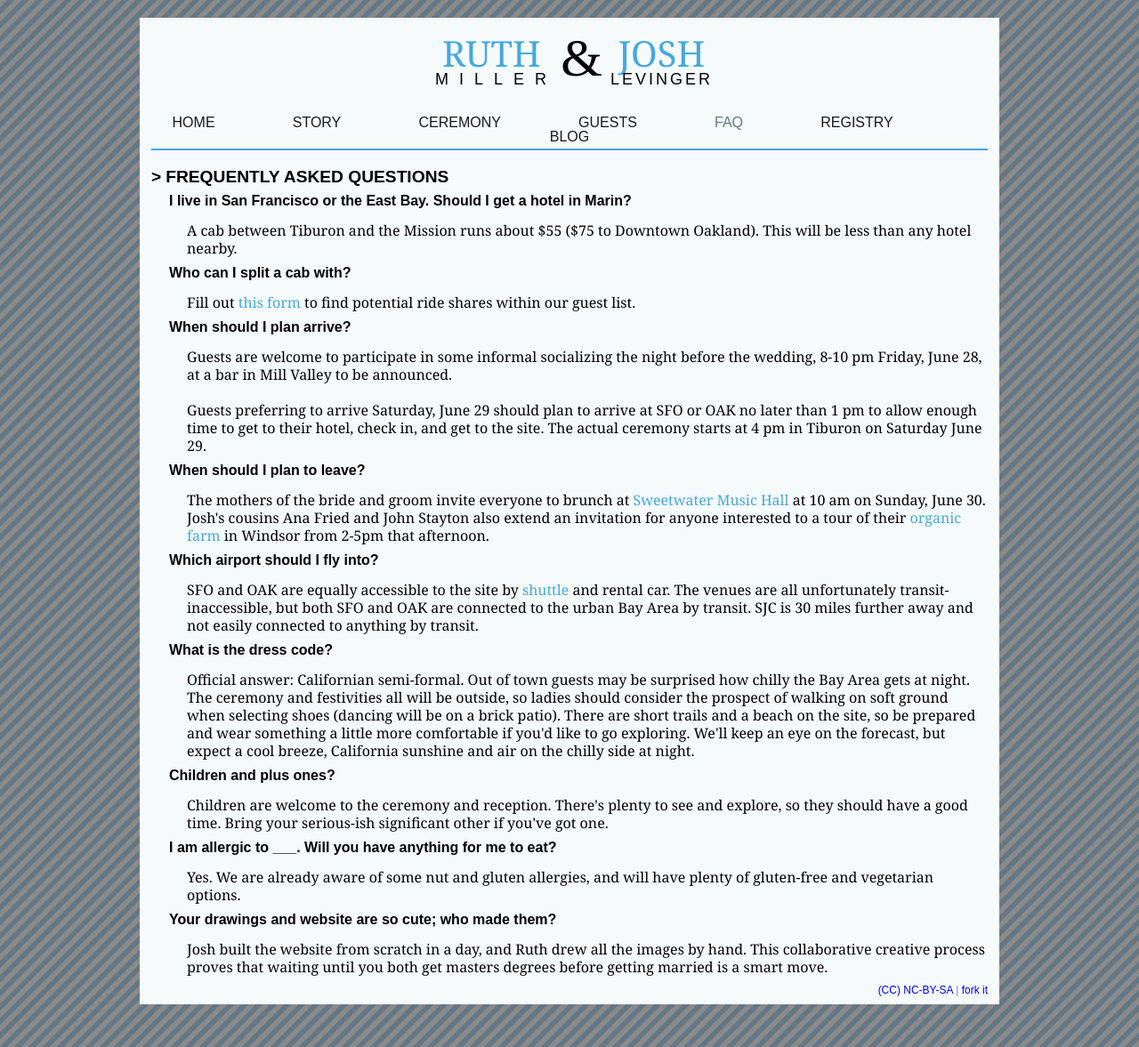
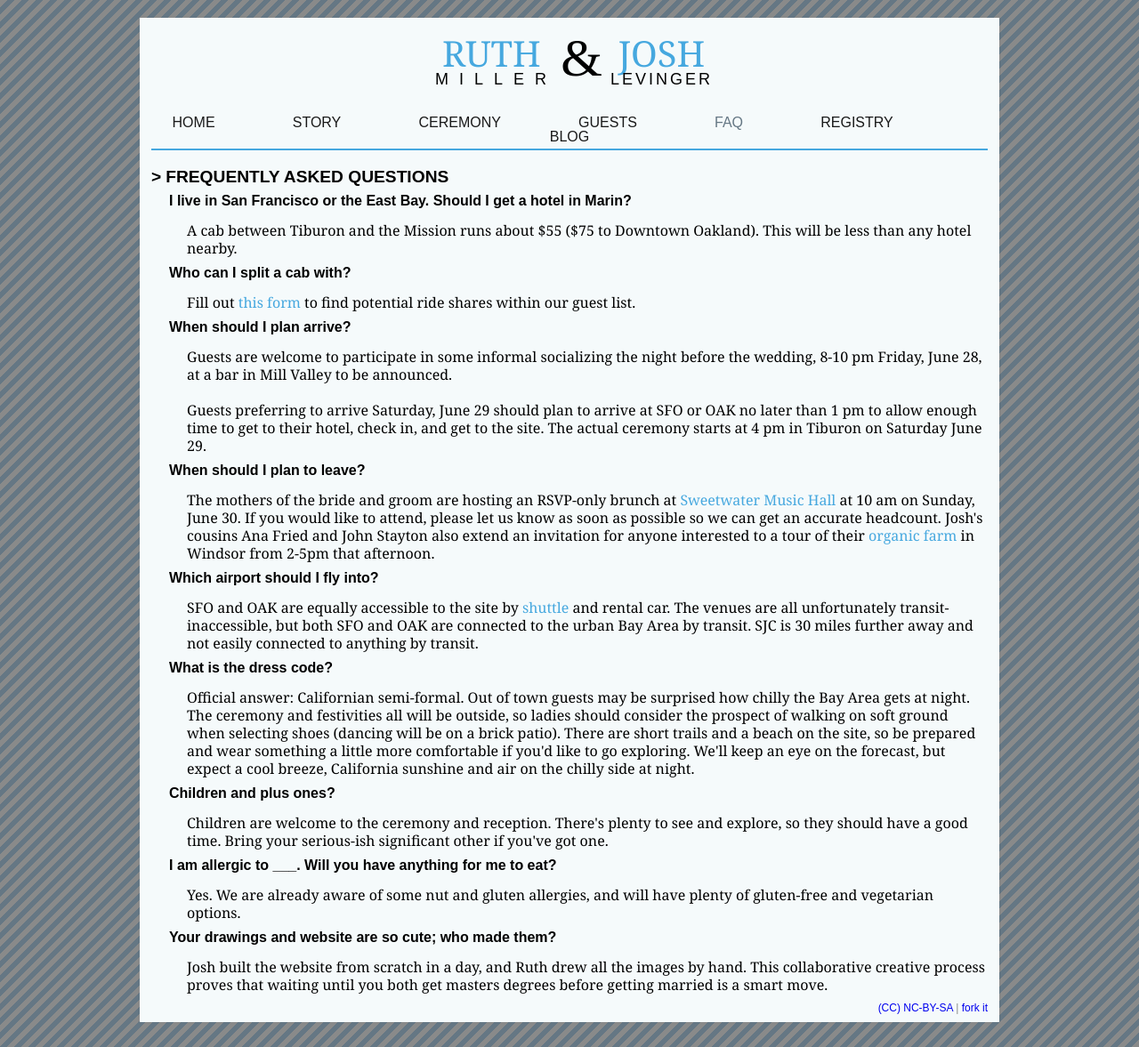
Before and after one commit to jlev/ruthandjosh, a Jekyll site: the page built from faq.html, in a window 1280 px wide. Shown: the whole page at 89% size. Built offline with Jekyll 4.4.1, drawn with Linux system fonts in a browser that asks for light colours; nearby versions of some CDN libraries; Markdown is read by kramdown in place of the engine named in the settings.

Commit message:
faq update, new blog post

```diff
--- /dev/null
+++ b/_posts/2013-06-07-where-are-you-going.html
@@ -0,0 +1,5 @@
+---
+date: 2013-06-07
+title: Where are you guys going after the wedding?
+---
+<img class="lazy" src="/images/pixel.gif" data-original="/images/meme/where-are-you-going.gif" />
--- a/faq.html
+++ b/faq.html
@@ -16,7 +16,7 @@ permalink: /faq/
 <p>Guests preferring to arrive Saturday, June 29 should plan to arrive at SFO or OAK no later than 1 pm to allow enough time to get to their hotel, check in, and get to the site. The actual ceremony starts at 4 pm in Tiburon on Saturday June 29.</p>
 
 <h4>When should I plan to leave?</h4>
-<p>The mothers of the bride and groom invite everyone to brunch at <a href="http://www.sweetwatermusichall.com/sweetwater-cafe">Sweetwater Music Hall</a> at 10 am on Sunday, June 30. Josh's cousins Ana Fried and John Stayton also extend an invitation for anyone interested to a tour of their <a href="http://goldennectar.com/">organic farm</a> in Windsor from 2-5pm that afternoon.</p>
+<p>The mothers of the bride and groom are hosting an RSVP-only brunch at <a href="http://www.sweetwatermusichall.com/sweetwater-cafe">Sweetwater Music Hall</a> at 10 am on Sunday, June 30. If you would like to attend, please let us know as soon as possible so we can get an accurate headcount. Josh's cousins Ana Fried and John Stayton also extend an invitation for anyone interested to a tour of their <a href="http://goldennectar.com/">organic farm</a> in Windsor from 2-5pm that afternoon.</p>
 
 <h4>Which airport should I fly into?</h4>
 <p>SFO and OAK are equally accessible to the site by <a href="http://www.marindoortodoor.com/">shuttle</a> and rental car. The venues are all unfortunately transit-inaccessible, but both SFO and OAK are connected to the urban Bay Area by transit. SJC is  30 miles further away and not easily connected to anything by transit.</p>
```
Also changed, not shown: images/meme/cupcake-awe.gif (added), images/meme/tyrion-wine.gif (added), images/meme/where-are-you-going.gif (added), 1 other file.
